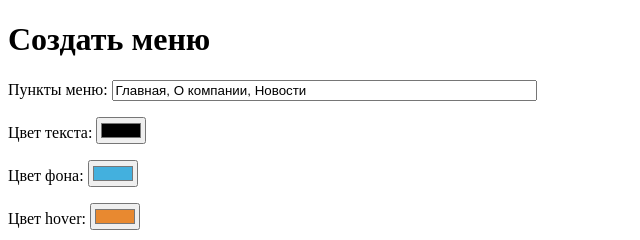
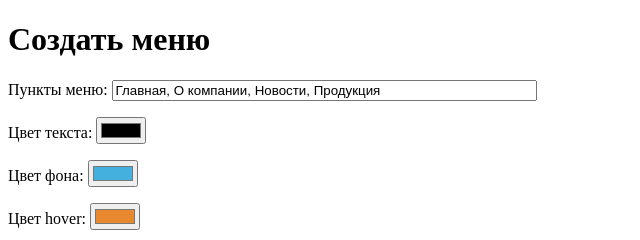
Before and after one commit to Artur-Kli/Menu, a plain HTML site: page index.html in a window 1280 px wide. Shown: the top 240 px of the page, 0-640 px from the left. Drawn offline with Linux system fonts and the light colour scheme.

Commit message:
Добавился пункт "продукция"

```diff
--- a/index.html
+++ b/index.html
@@ -16,7 +16,7 @@
                     type="text"
                     size="50"
                     name="elemMenu"
-                    value="Главная, О компании, Новости">
+                    value="Главная, О компании, Новости, Продукция">
     </p>
     <p>
       Цвет текста: <input type="color" name="fc" value="#fff">
```
